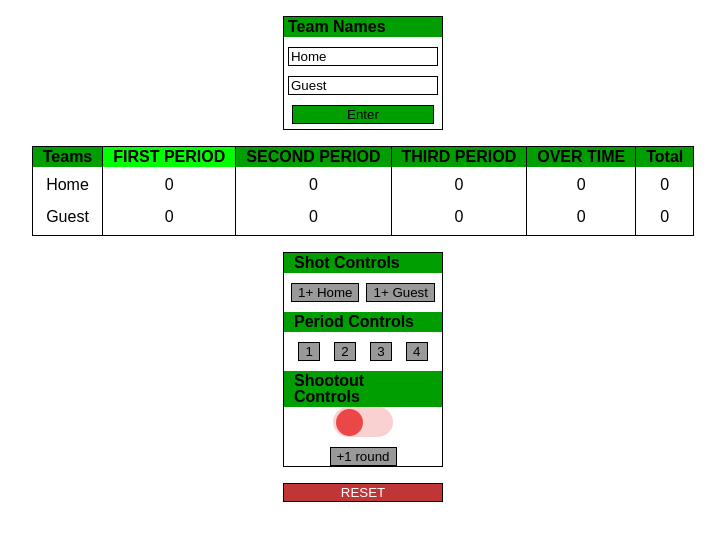
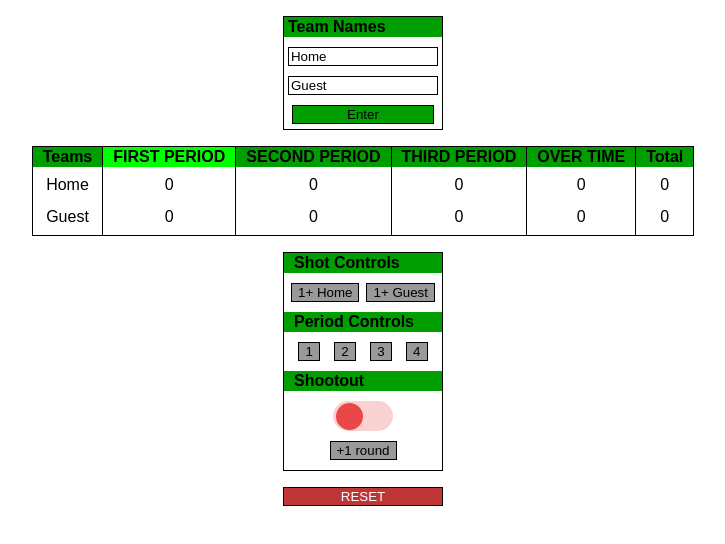
Before and after one commit to DerekPixel/hockey-shot-clock, a React (Create React App) app: page / in a window 1280 px wide. Shown: the top 544 px of the page, without its empty margins (277-1002 px from the left). Built offline with nearby package versions, Linux system fonts and the light colour scheme.

Commit message:
minor changes

```diff
--- a/src/Components/ShotsGridControls.jsx
+++ b/src/Components/ShotsGridControls.jsx
@@ -69,23 +69,23 @@ function ShotsGridControls({handleValueFromInput, shootout,  setShootout, addRou
         </div>
       </div>
 
-      <div className="shootout-controls">
+      <div className="shootout-controls flex">
 
-        <h3 className="period-title">Shootout Controls</h3>
+        <h3 className="period-title">Shootout</h3>
 
+        <div className="shootout-toggle-and-round">
           <div className="shootout-toggle">
             <div>
               <input type="checkbox" id="input-toggle" className='toggle' checked={shootout} onChange={handleOnChange}/>
               <label id='label-toggle' htmlFor="input-toggle"></label>
             </div>
           </div>
-
           <div className="shootout-rounds">
 
             <button className="neutral-btn" onClick={addRoundToShootoutGrid}>
               +1 round
             </button>
-
+          </div>
         </div>
 
       </div>
```
Lines whose indentation alone changed are shown as unchanged.
